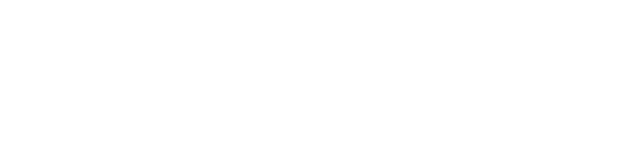
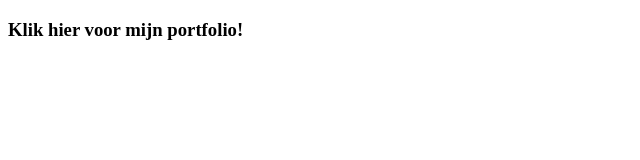
Before and after one commit to 1mrahil/portfolio, a plain HTML site: page portfolio/index.html in a window 1280 px wide. Shown: the whole page, without its empty margins (0-640 px from the left). Drawn offline with Linux system fonts and the light colour scheme.

Commit message:
Add files via upload

```diff
--- a/portfolio/index.html
+++ b/portfolio/index.html
@@ -9,6 +9,7 @@
 </head>
 
 <body>
+    <h3><a href="\portfolio\home.html"></a>Klik hier voor mijn portfolio!</h3>
 
 </body>
 
```
